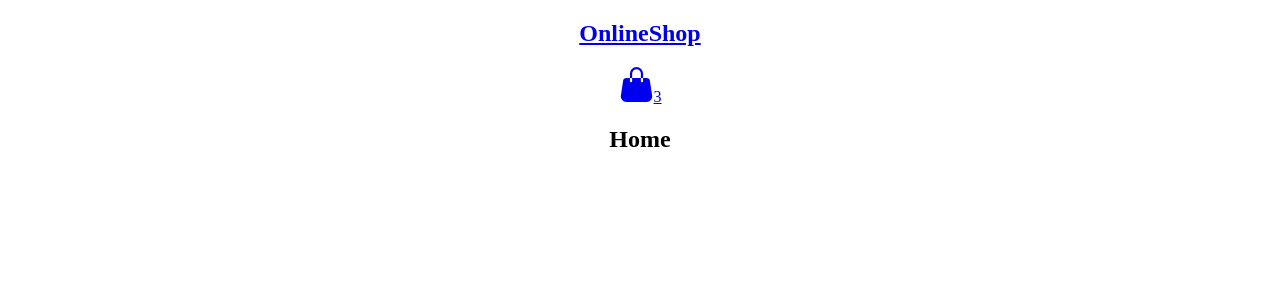
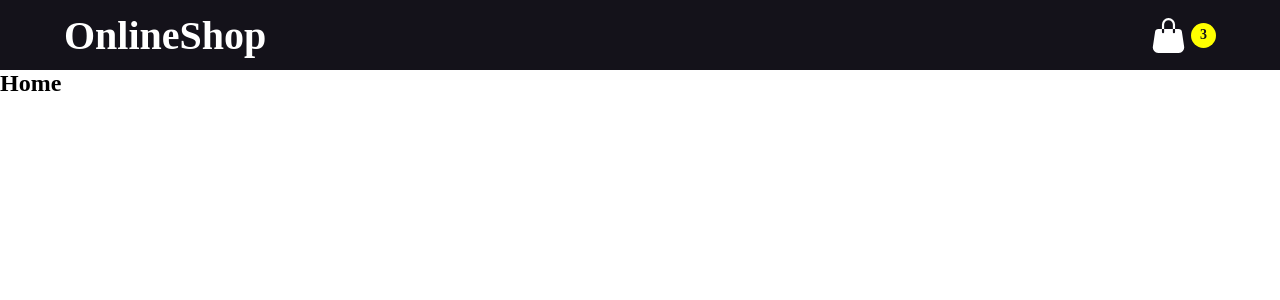
Before and after one commit to shahidul7150/online-cart-redux, a React (Create React App) app: page / in a window 1280 px wide. Shown: the top 300 px of the page. Built offline with nearby package versions, Linux system fonts and the light colour scheme.

Commit message:
create navbar

```diff
--- a/src/App.css
+++ b/src/App.css
@@ -1,38 +1,40 @@
-.App {
-  text-align: center;
+@import url('https://fonts.googleapis.com/css2?family=Nunito:wght@200;400;700&display=swap');
+*{
+  margin: 0;padding: 0;
+  box-sizing: border-box;
 }
 
-.App-logo {
-  height: 40vmin;
-  pointer-events: none;
+.nav-bar{
+  height: 70px;
+  background: #14121a;
+  display: flex;
+  justify-content: space-between;
+  align-items: center;
+  padding: 0 4rem;
 }
 
-@media (prefers-reduced-motion: no-preference) {
-  .App-logo {
-    animation: App-logo-spin infinite 20s linear;
-  }
+.nav-bar h2{
+  font-size: 40px;
 }
-
-.App-header {
-  background-color: #282c34;
-  min-height: 100vh;
-  display: flex;
-  flex-direction: column;
-  align-items: center;
-  justify-content: center;
-  font-size: calc(10px + 2vmin);
+.nav-bar a{
+  text-decoration: none;
   color: white;
 }
+.nav-bag{
+  display: flex;
+  align-items: center;
+}
+.bag-quantity{
+  display: flex;align-items: center;
+  justify-content: center;
+  height: 25px;
+  width: 25px;
+  background: yellow;
+  border-radius: 50%;
+  font-size: 14px;
+font-weight: 700;
+color: #14121a;
+margin-left: 5px;
 
-.App-link {
-  color: #61dafb;
+
 }
-
-@keyframes App-logo-spin {
-  from {
-    transform: rotate(0deg);
-  }
-  to {
-    transform: rotate(360deg);
-  }
-}
--- a/src/components/Navbar.js
+++ b/src/components/Navbar.js
@@ -2,7 +2,7 @@ import React from 'react';
 import {Link} from "react-router-dom"
 const Navbar = () => {
   return (
-      <nav>
+      <nav className='nav-bar'>
           <Link to="/">
 
       <h2>OnlineShop</h2>
```
